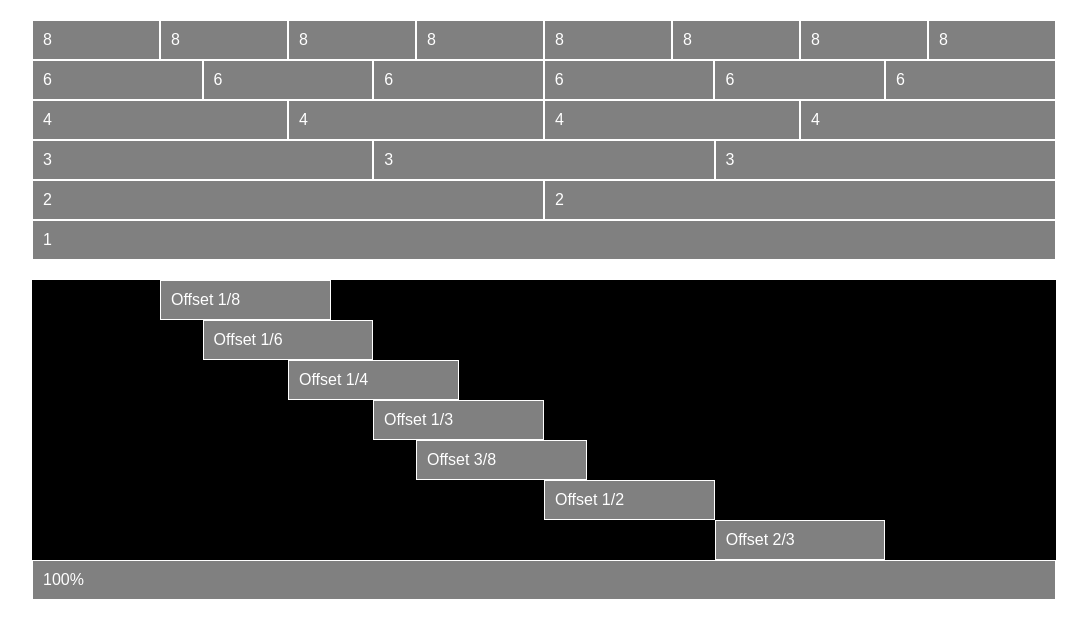
After one commit to jenniwhite6/Codeup_Web_Exercises, a PHP site: page /grid-example.html in a window 1280 px wide. The commit adds this page. Shown: the top 638 px of the page, without its empty margins (96-1183 px from the left). Run offline with PHP 8.4, Linux system fonts and the light colour scheme.

Commit message:
Changes made to grid files and layout exercises.

```diff
--- /dev/null
+++ b/public/css/grid.css
@@ -0,0 +1,76 @@
+/*BOX*/
+html {
+    box-sizing: border-box;
+}
+*, *:before, *:after {
+    box-sizing: inherit;
+}
+
+/*CONTAINER*/
+.container {
+    margin: 0 auto;
+    width: 80%;
+    max-width: 1200px;
+}
+
+/*ROWS*/
+.row {
+    width:100%;
+}
+
+.row:after {
+    content: "";
+    display: table;
+    clear: both;
+}
+
+/*COLUMNS*/
+.column {
+    float: left;
+    padding: 10px;
+    width: 100%;
+}
+.one-eighth {
+    width: 12.5%;
+}
+.one-sixth {
+    width: 16.66%;
+}
+.one-fourth {
+    width: 25%;
+}
+.one-third {
+    width: 33.33%;
+}
+.three-eighths {
+	width: 37.5%;
+}
+.one-half {
+    width: 50%;
+}
+.two-thirds {
+	width: 66.67%;
+}
+
+/*OFFSETS*/
+.offset-one-eighth {
+    margin-left: 12.5%;
+}
+.offset-one-sixth {
+    margin-left: 16.66%;
+}
+.offset-one-fourth {
+    margin-left: 25%;
+}
+.offset-one-third {
+    margin-left: 33.3%;
+}
+.offset-three-eighths {
+	margin-left: 37.5%;
+}
+.offset-one-half {
+    margin-left: 50%;
+}
+.offset-two-thirds {
+	margin-left: 66.67%;
+}
--- a/public/css/layout.css
+++ b/public/css/layout.css
@@ -49,6 +49,7 @@ aside.left-nav {
 	padding: 20px;
 	padding-left: 0;
 	padding-top: 0;
+	z-index: 0;
 }
 
 aside.left-nav li {
@@ -141,6 +142,8 @@ footer {
 	margin-top: 10px;
 	padding-top: 30px;
 	padding-bottom: 30px;
+	z-index: 1;
+	position: relative;
 }
 
 footer ul {
--- /dev/null
+++ b/public/grid-example.html
@@ -0,0 +1,109 @@
+<!DOCTYPE html>
+<html>
+
+<head>
+	<meta charset="utf-8">
+	<title>DA GRID</title>
+	<link rel="stylesheet" href="/css/normalize.css">
+	<link rel="stylesheet" href="/css/grid.css">
+
+	<style type="text/css" media="all">
+		.row {
+			background-color: black;
+		}
+		.column {
+			border: 1px solid white;
+			background-color: gray;
+			color: white;
+		}
+		.container {
+			margin-top: 20px;
+		}
+	</style>
+
+</head>
+
+<body>
+	<div class="container">
+
+		<div class="row">
+			<div class="column one-eighth">8</div>
+			<div class="column one-eighth">8</div>
+			<div class="column one-eighth">8</div>
+			<div class="column one-eighth">8</div>
+			<div class="column one-eighth">8</div>
+			<div class="column one-eighth">8</div>
+			<div class="column one-eighth">8</div>
+			<div class="column one-eighth">8</div>
+		</div>
+
+		<div class="row">
+			<div class="column one-sixth">6</div>
+			<div class="column one-sixth">6</div>
+			<div class="column one-sixth">6</div>
+			<div class="column one-sixth">6</div>
+			<div class="column one-sixth">6</div>
+			<div class="column one-sixth">6</div>
+		</div>
+
+		<div class="row">
+			<div class="column one-fourth">4</div>
+			<div class="column one-fourth">4</div>
+			<div class="column one-fourth">4</div>
+			<div class="column one-fourth">4</div>
+		</div>
+
+		<div class="row">
+			<div class="column one-third">3</div>
+			<div class="column one-third">3</div>
+			<div class="column one-third">3</div>
+		</div>
+
+		<div class="row">
+			<div class="column one-half">2</div>
+			<div class="column one-half">2</div>
+		</div>
+
+		<div class="row">
+			<div class="column">1</div>
+		</div>
+
+	</div>
+
+	<div class="container">
+		<div class="row">
+			<div class="column one-sixth offset-one-eighth">Offset 1/8</div>
+		</div>
+
+		<div class="row">
+			<div class="column one-sixth offset-one-sixth">Offset 1/6</div>
+		</div>
+
+		<div class="row">
+			<div class="column one-sixth offset-one-fourth">Offset 1/4</div>
+		</div>
+
+		<div class="row">
+			<div class="column one-sixth offset-one-third">Offset 1/3</div>
+		</div>
+
+		<div class="row">
+			<div class="column one-sixth offset-three-eighths">Offset 3/8</div>
+		</div>
+
+		<div class="row">
+			<div class="column one-sixth offset-one-half">Offset 1/2</div>
+		</div>
+
+		<div class="row">
+			<div class="column one-sixth offset-two-thirds">Offset 2/3</div>
+		</div>
+
+		<div class="row">
+			<div class="column">100%</div>
+		</div>
+
+	</div>
+</body>
+
+</html>
```
Also changed, not shown: public/css/layout2.css (+51 -31 lines), public/layout2.html (+25 -18 lines), public/img/death-star.jpg (added), 1 other file.
